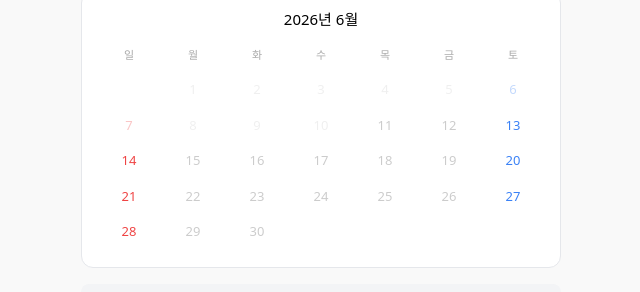
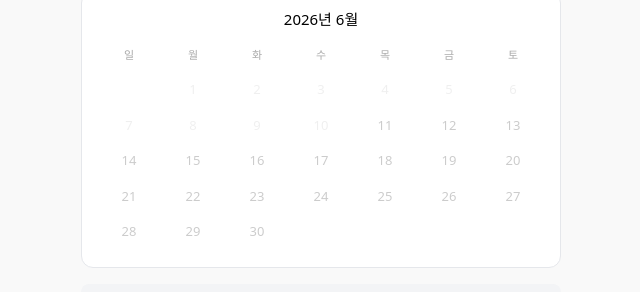
Before and after one commit to jini-dotcom/vig_writersroom, a Next.js app: page /book in a window 1280 px wide. Shown: the part 224-516 px from the top of the page, without its empty margins (319-959 px from the left). Built offline with nearby package versions, Linux system fonts and the light colour scheme.

Commit message:
Update page.tsx

```diff
--- a/app/(applicant)/book/page.tsx
+++ b/app/(applicant)/book/page.tsx
@@ -90,9 +90,12 @@ function BookContent() {
   }
   if (week.length > 0) weeks.push([...week, ...Array(7 - week.length).fill(null)])
 
-  function getDateKey(day: number) {
-    return `${year}. ${String(month + 1).padStart(2, '0')}. ${String(day).padStart(2, '0')}.`
-  }
+function getDateKey(day: number) {
+  const d = new Date(year, month, day)
+  return d.toLocaleDateString('ko-KR', {
+    timeZone: 'Asia/Seoul', year: 'numeric', month: '2-digit', day: '2-digit'
+  })
+}
 
   function getSelectedCount(day: number) {
     return (slotsByDate[getDateKey(day)] ?? []).filter(s => isSelected(s)).length
@@ -144,7 +147,7 @@ function BookContent() {
                     }}>
                     <div style={{
                       fontSize:'13px', fontWeight: hasSlots && !isPast ? 500 : 400,
-                      color: di === 0 ? '#ef4444' : di === 6 ? '#3b82f6' : hasSlots && !isPast ? '#111' : '#ccc',
+                      color: (di === 0 || di === 6) ? '#ccc' : hasSlots && !isPast ? '#111' : '#ccc',
                     }}>{day}</div>
                     {selCount > 0 && (
                       <div style={{width:'6px',height:'6px',background:'#10b981',borderRadius:'50%',margin:'2px auto 0'}} />
```
